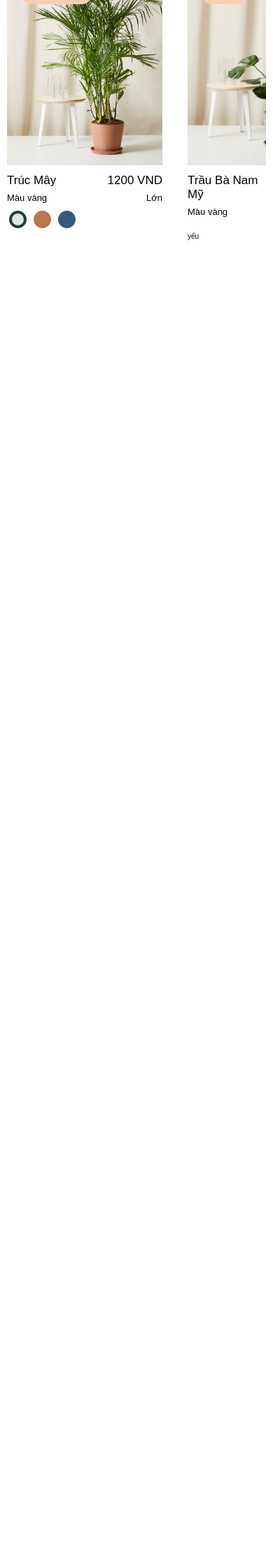
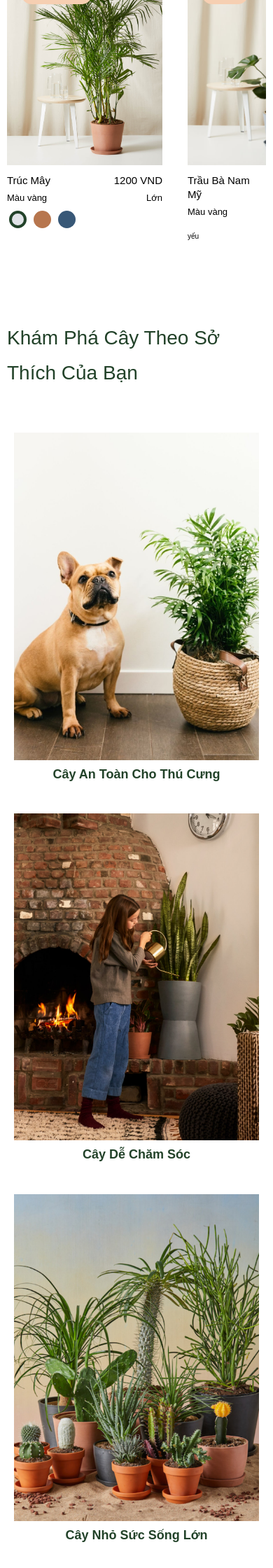
Before and after one commit to bin2810/Plantique, a PHP site: page / in a window 390 px wide. Shown: the part 697-2937 px from the top of the page at 70% size. Run offline with PHP 8.4, Linux system fonts and the light colour scheme.

Commit message:
update22/2

```diff
--- a/asset/css/main.css
+++ b/asset/css/main.css
@@ -83,12 +83,14 @@ body{
   width: 90rem;
   padding: 4rem 0;
   display: flex;
+  justify-content: center;
   gap: 5rem ;
 }
 
 .dropdown-container a {
   text-decoration: none;
   font-size: 1.5rem;
+  width: 100%;
   color: var(--green-color);
 }
 
@@ -97,16 +99,23 @@ body{
   padding: 0;
   margin: 0;
   text-align: left;
-  /* margin-right: auto; */
-  /* flex: 1% 0 0; */
+  margin-left: auto;
+  margin-right: auto;
+  flex: 0 0 auto;
 }
 
 .dropdown li {
   padding: 10px 20px;
   /* margin-right: 10rem; */
-  width: 30rem;
+  /* width: 50rem; */
 }
 
+.learn-title{
+  font-size: 1.5rem;
+  margin: 1rem 0;
+  color: var(--PalePink-color);
+  border-bottom:1px solid var(--green-color) ;
+}
 
 
 .dropdown-container a:hover {
@@ -129,7 +138,7 @@ body{
 
 .img-col img{
   width: 100%;
-  height: 100%;
+  /* height: auto; */
   margin: 0 5rem;
 }
 .img-col span{
@@ -390,12 +399,39 @@ body{
   border-radius: 50%;
 }
 
-/* Màu sắc từng nút */
 .radio:nth-child(1) .circle { background-color: #e0e3e7; }
 .radio:nth-child(2) .circle { background-color: #b7764e; }
 .radio:nth-child(3) .circle { background-color: #385877; }
 
-/* Hiệu ứng khi được chọn */
+
 .radio input:checked + .circle {
-  border: 0.4rem solid var(--green-color); /* Màu viền xanh đậm */
+  border: 0.4rem solid var(--green-color);
 }
+
+
+
+
+
+
+.taste-list{
+  display: flex;
+  gap: 15px;
+  justify-content: space-between;
+}
+
+.taste-item{
+  padding: 1rem 1rem;
+}
+.taste-item >a> img{
+  max-width: 100%;
+  height: auto;
+  vertical-align: bottom;
+}
+
+.taste-item p{
+  font-size: 1.8rem;
+  text-align: center;
+  padding: 1.5rem 0;
+  color: var(--green-color);
+  font-weight: bold;
+}
--- a/asset/css/responsive.css
+++ b/asset/css/responsive.css
@@ -180,76 +206,70 @@
     border-radius: 2rem;
     transition: all 0.2s ease-in-out;
   }
-      .baner-img-content a:hover{
+  .baner-img-content a:hover {
     color: var(--green-color);
     background-color: var(--bgnav-color);
-
   }
 
-
-      .product-list{
+  .product-list {
     width: 100%;
 
     overflow-x: auto;
   }
-      .product-item{
+  .product-item {
     display: flex;
     /* justify-content: space-between; */
     /* gap: 2rem; */
     overflow: auto;
     scroll-snap-stop: always;
     scroll-snap-type: x mandatory;
-
   }
-      .product-item-col{
+  .product-item-col {
     margin-right: 2rem;
-        flex:0 0 auto;
+    flex: 0 0 auto;
     width: 30%;
-
   }
-      .product-item-col-img{
+  .product-item-col-img {
     width: 100%;
   }
-      .product-item-col-img img{
+  .product-item-col-img img {
     max-width: 100%;
     height: auto;
   }
-    .hide-product{
+  .hide-product {
     display: block;
   }
 
-
-
-
-
+  .product-item-col-information-col-left,
+  .product-item-col-information-col-right {
+    font-size: 1.5rem;
+  }
 }
 
 /* tablet */
-@media (min-width:740px) and (max-width:1023px) {
-    .hide-tablet{
+@media (min-width: 740px) and (max-width: 1023px) {
+  .hide-tablet {
     display: none;
   }
-    .show-tablet{
+  .show-tablet {
     display: block;
   }
-
-
 }
 
 /* Mobile */
-@media (max-width:739px) {
-    .container-center{
+@media (max-width: 739px) {
+  .container-center {
     width: 100%;
     margin: 0 auto;
     padding: 0 1rem;
   }
-    .hide-mobi{
+  .hide-mobi {
     display: none;
   }
-    .show-mobi{
+  .show-mobi {
     display: block;
   }
-    .nav-category{
+  .nav-category {
     display: flex;
     flex-direction: column;
     gap: 1.5rem;
@@ -298,19 +316,24 @@
     border-radius: 2rem;
     transition: all 0.2s ease-in-out;
   }
-      .baner-img-content a:hover{
+  .baner-img-content a:hover {
     color: var(--green-color);
     background-color: var(--bgnav-color);
-
   }
 
-
-
-      .product-item-col{
+  .product-item-col {
     margin-right: 1.6rem;
-        flex:0 0 auto;
+    flex: 0 0 auto;
     width: 60%;
-
   }
-
+    .taste-title p {
+        font-size: 2.8rem !important;
+        line-height: 5rem;
     }
+  .taste-list{
+    display: flex;
+    gap: 15px;
+    justify-content: space-between;
+    flex-direction: column;
+  }
+}
--- a/index.html
+++ b/index.html
@@ -1,26 +1,29 @@
 <!DOCTYPE html>
 <html lang="en">
   <head>
-    <meta charset="UTF-8">
-    <meta name="viewport" content="width=device-width, initial-scale=1.0">
-    <link rel="website icon" type="image/png" href="/asset/img/logo-tab.png">
-    <link rel="stylesheet" href="https://cdnjs.cloudflare.com/ajax/libs/font-awesome/6.4.0/css/all.min.css">
-    <link rel="stylesheet" href="/asset/css/resset.css">
-    <link rel="stylesheet" href="/asset/css/bass.css">
-    <link rel="stylesheet" href="/asset/css/main.css">
-    <link rel="stylesheet" href="/asset/css/responsive.css">
+    <meta charset="UTF-8" />
+    <meta name="viewport" content="width=device-width, initial-scale=1.0" />
+    <link rel="website icon" type="image/png" href="/asset/img/logo-tab.png" />
+    <link
+      rel="stylesheet"
+      href="https://cdnjs.cloudflare.com/ajax/libs/font-awesome/6.4.0/css/all.min.css"
+    />
+    <link rel="stylesheet" href="/asset/css/resset.css" />
+    <link rel="stylesheet" href="/asset/css/bass.css" />
+    <link rel="stylesheet" href="/asset/css/main.css" />
+    <link rel="stylesheet" href="/asset/css/responsive.css" />
     <title></title>
   </head>
   <body>
     <div class="big">
       <header>
-            <div class="container-full poromo-banner ">
-                <p>Welcome to Plantique </p>
+        <div class="container-full poromo-banner">
+          <p>Welcome to Plantique</p>
         </div>
         <div class="container-full navbar">
           <div class="container-center nav">
             <div class="nav-img">
-                        <img src="/asset/img/logo.png" alt="">
+              <img src="/asset/img/logo.png" alt="" />
             </div>
             <i class="fa-solid fa-bars nav-bars show-tab-mobi" id="bars"></i>
             <div class="nav-category bars-category">
@@ -52,11 +55,11 @@
                     </ul>
                     <div class="img-nav">
                       <div class="img-col">
-                                            <img src="/asset/img/img-TV(1).jpg" alt="">
+                        <img src="/asset/img/img-TV(1).jpg" alt="" />
                         <span>Cây Tán Rộng</span>
                       </div>
                       <div class="img-col">
-                                            <img src="/asset/img/img-TV(2).jpg" alt="">
+                        <img src="/asset/img/img-TV(2).jpg" alt="" />
                         <span>Cây Thân Thiện Với Thú Cưng</span>
                       </div>
                     </div>
@@ -81,6 +82,16 @@
                       <li><a href="#">Bộ Dụng Cụ Thay Chậu</a></li>
                       <li><a href="#">Back In Stock</a></li>
                     </ul>
+                    <div class="img-nav">
+                      <div class="img-col">
+                        <img src="/asset/img/img-TV(3).jpg" alt="" />
+                        <span>Cách Dạng Chăm Sóc Cây Cỏ</span>
+                      </div>
+                      <div class="img-col">
+                        <img src="/asset/img/img-TV(4).jpg" alt="" />
+                        <span>Chậu Thân Thiện Với Môi Trường</span>
+                      </div>
+                    </div>
                   </div>
                 </div>
               </div>
@@ -97,6 +108,16 @@
                       <li><a href="#">Quà Tặng Gia Đình</a></li>
                       <li><a href="#">Quà Tặng Tân Gia</a></li>
                     </ul>
+                    <div class="img-nav">
+                      <div class="img-col">
+                        <img src="/asset/img/img-TV(5).jpg" alt="" />
+                        <span>Quà Tặng Dưới 1000 VND</span>
+                      </div>
+                      <div class="img-col">
+                        <img src="/asset/img/img-TV(6).jpg" alt="" />
+                        <span>Quà Tặng Dưới 500 VND</span>
+                      </div>
+                    </div>
                   </div>
                 </div>
               </div>
@@ -109,36 +130,52 @@
                 <div class="dropdown">
                   <div class="container-center dropdown-container">
                     <ul>
-                                        <li>HƯỚNG DẪN CHĂM SÓC</li>
-                                        <li><a href="#">Nhận Hướng Dẫn Chăm Sóc Cây Của Bạn</a></li>
-                                        <li>SERIES CHĂM SÓC CÂY MÙA HÈ</li>
-                                        <li><a href="#">Hướng dẫn Grow-How® chăm sóc cây mùa hè</a></li>
+                      <li class="learn-title">HƯỚNG DẪN CHĂM SÓC</li>
+                      <li>
+                        <a href="#">Nhận Hướng Dẫn Chăm Sóc Cây Của Bạn</a>
+                      </li>
+                      <li class="learn-title">SERIES CHĂM SÓC CÂY MÙA HÈ</li>
+                      <li>
+                        <a href="#">Hướng dẫn Grow-How® chăm sóc cây mùa hè</a>
+                      </li>
                     </ul>
                     <ul>
-                                        <li>BLOG CHĂM SÓC CÂY</li>
-                                        <li><a href="#">Mẹo chăm sóc cây trong nhà và những điều cơ bản</a></li>
-                                        <li>BLOG SỐNG XANH</li>
-                                        <li><a href="#">Mẹo và cảm hứng để sống xanh, gần gũi thiên nhiên</a></li>
+                      <li class="learn-title">BLOG CHĂM SÓC CÂY</li>
+                      <li>
+                        <a href="#"
+                          >Mẹo chăm sóc cây trong nhà và những điều cơ bản</a
+                        >
+                      </li>
+                      <li class="learn-title">BLOG SỐNG XANH</li>
+                      <li>
+                        <a href="#"
+                          >Mẹo và cảm hứng để sống xanh, gần gũi thiên nhiên</a
+                        >
+                      </li>
                     </ul>
                   </div>
                 </div>
               </div>
               <div class="menu-list">
-                            <span class="menu-item">
-                                QUÀ TẶNG DOANH NGHIỆP
-                            </span>
+                <span class="menu-item"> QUÀ TẶNG DOANH NGHIỆP </span>
               </div>
               <div class="menu-list nav-login-signup">
-                            <a class="menu-item">
-                                LOGIN / SIGN UP
-                            </a>
+                <a class="menu-item"> LOGIN / SIGN UP </a>
               </div>
             </div>
             <div class="nav-login">
-                        <img class=" nav-login-search hide-mobi hide-tablet" src="/asset/img/search.png" alt="">
-                        <img class=" nav-login-user hide-mobi hide-tablet" src="/asset/img/user.png" alt="">
+              <img
+                class="nav-login-search hide-mobi hide-tablet"
+                src="/asset/img/search.png"
+                alt=""
+              />
+              <img
+                class="nav-login-user hide-mobi hide-tablet"
+                src="/asset/img/user.png"
+                alt=""
+              />
               <div class="nav-cart">
-                            <img src="/asset/img/cart.png" alt="">
+                <img src="/asset/img/cart.png" alt="" />
                 <div class="nav-cart-count">
                   <span>1</span>
                 </div>
@@ -333,15 +370,36 @@
                   </div>
                 </div>
               </li>
-
             </ul>
           </div>
         </div>
 
+        <div class="container-center taste">
+            <div class="taste-title product-title">
+                <p>Khám Phá Cây Theo Sở Thích Của Bạn</p>
+            </div>
+            <div class="taste-list">
+                <div class="taste-item">
+                    <a><img src="/asset/img/taste-1.jpg" alt=""></a>
+                    <p>Cây An Toàn Cho Thú Cưng</p>
+                </div>
+                <div class="taste-item">
+                    <a><img src="/asset/img/taste-2.jpg" alt=""></a>
+                    <p>Cây Dễ Chăm Sóc</p>
+                </div>
+                <div class="taste-item">
+                    <a><img src="/asset/img/taste-3.jpg" alt=""></a>
+                    <p>Cây Nhỏ Sức Sống Lớn</p>
+                </div>
+                <div class="taste-item">
+                    <a><img src="/asset/img/taste-4.jpg" alt=""></a>
+                    <p>Quà Tặng</p>
+                </div>
+            </div>
+
+        </div>
       </main>
-        <footer>
-
-        </footer>
+      <footer></footer>
     </div>
     <script src="https://code.jquery.com/jquery-3.6.0.min.js"></script>
     <script src="/asset/js/main.js"></script>
```
Also changed, not shown: other parts of asset/css/responsive.css (+66 -42 lines), other parts of index.html (+15 -17 lines), dm.html (added, +52 -0 lines), asset/img/img-TV(4).jpg, asset/img/taste-1.jpg (added), asset/img/taste-2.jpg (added), asset/img/taste-3.jpg (added), asset/img/taste-4.jpg (added). Lines whose indentation alone changed are shown as unchanged.
